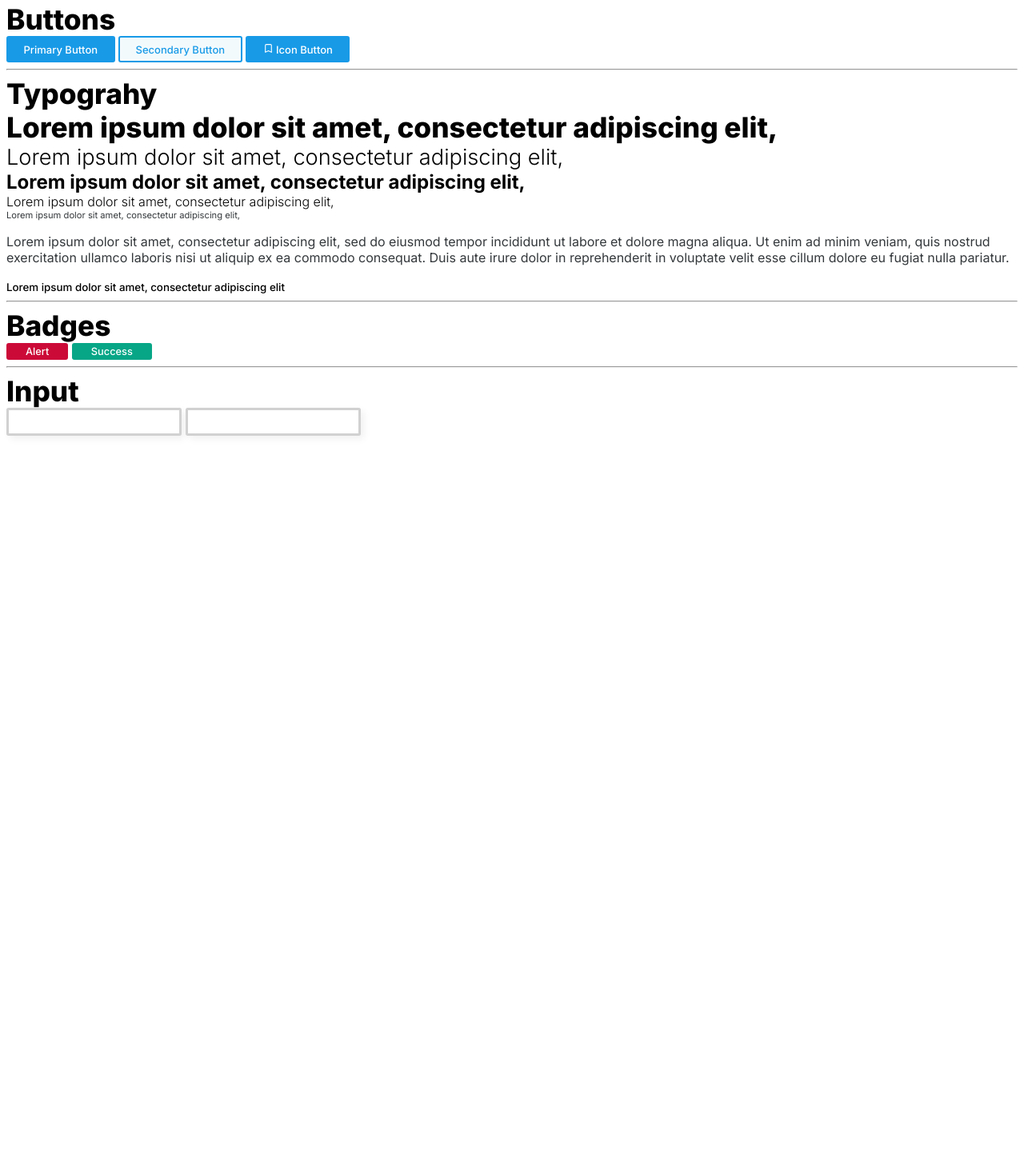
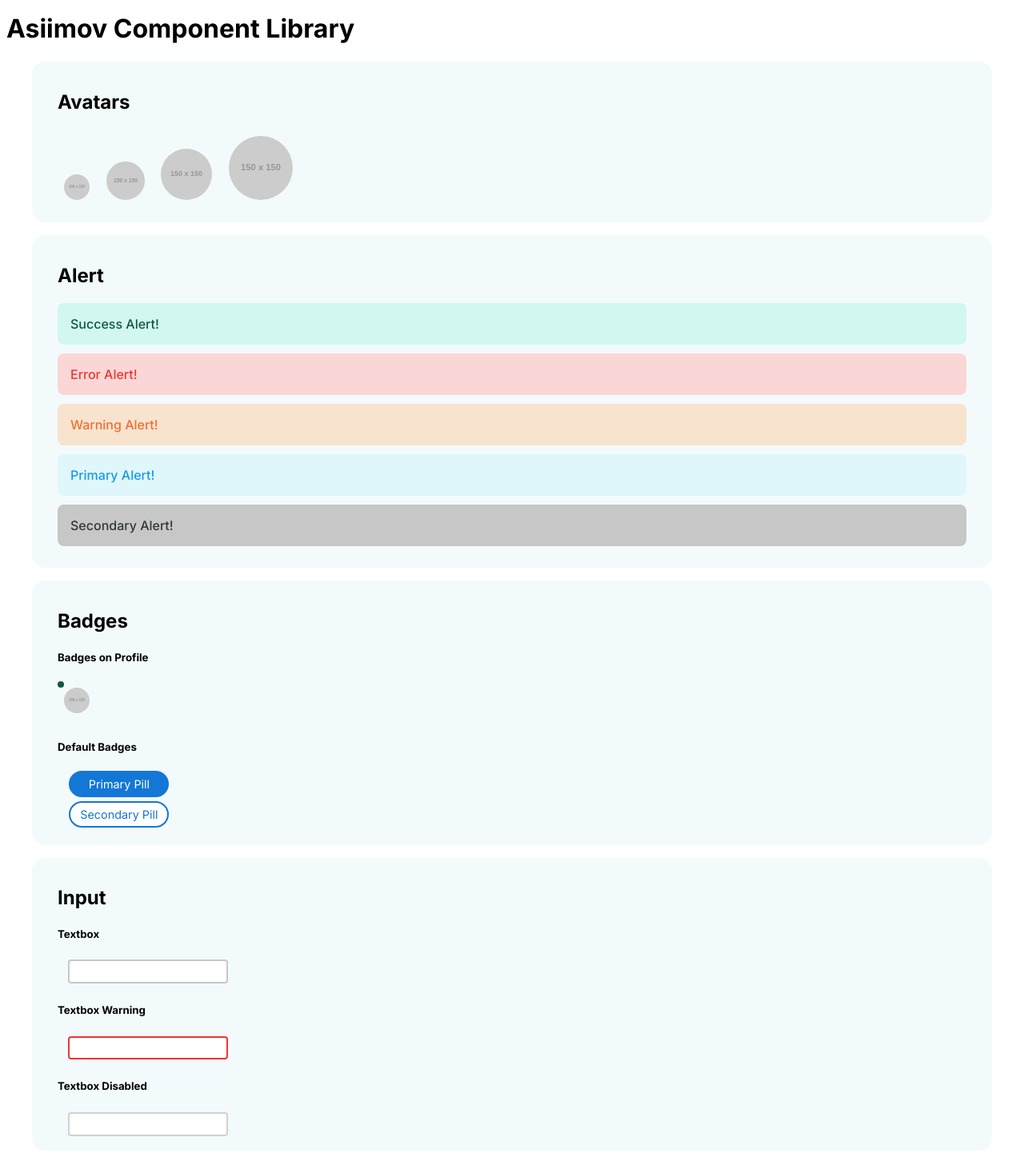
Before and after one commit to sushilburagute/asiimov-css-beta, a plain HTML site: page index.html in a window 1280 px wide. Shown: the part 5-1447 px from the top of the page at 80% size. Before the commit the page ends 800 px from the top, so only its background shows below. Drawn offline with Linux system fonts and the light colour scheme; placeholder pictures from the web are drawn by us.

Commit message:
Started from the ground up! [v0.2]

```diff
--- a/components/main.css
+++ b/components/main.css
@@ -1,19 +1,11 @@
 @import url("https://fonts.googleapis.com/css2?family=Inter:wght@100;200;300;400;500;600;700;800;900&display=swap");
-@import url("./button.css");
+/* @import url("./button.css");
 @import url("./typograhy.css");
 @import url("./badges.css");
-@import url("./input.css");
+@import url("./input.css"); */
 
 /* main css */
 :root {
-  --primary-color: #415a80;
-  --secondary-color: #d8e1f0;
-  --grey: #34383b;
-  --white: #fff;
-  --background: #f2f4f8;
-  --light-grey: #d7e2e9;
-  --alert-red: #cc0a38;
-  --alert-green: #07a687;
   --steel-blue-50: #f3fafc;
   --steel-blue-100: #dff7fa;
   --steel-blue-200: #b4ecf6;
@@ -24,7 +16,189 @@
   --steel-blue-700: #155eb2;
   --steel-blue-800: #154883;
   --steel-blue-900: #133a64;
-  /* steel: {
+  --primary-color: #415a80;
+  --secondary-color: #d8e1f0;
+  --grey: #34383b;
+  --white: #fff;
+  --background: #f2f4f8;
+  --light-grey: #d7e2e9;
+  --alert-red: #cc0a38;
+  --alert-green: #07a687;
+
+  margin: 0;
+  padding: 0;
+  font-family: "Inter", sans-serif;
+}
+
+.container {
+  padding: 1em 2em;
+  margin: 1em 2em;
+}
+
+.container-color {
+  background-color: var(--steel-blue-50);
+  /* border: solid 2px var(--steel-blue-400); */
+  border-radius: 1em;
+}
+
+/* AVATARS */
+
+.avatar-small {
+  width: 2em;
+  height: auto;
+  border-radius: 100em;
+  padding: 0.5em;
+}
+
+.avatar-medium {
+  width: 3em;
+  height: auto;
+  border-radius: 100em;
+  padding: 0.5em;
+}
+
+.avatar-large {
+  width: 4em;
+  height: auto;
+  border-radius: 100em;
+  padding: 0.5em;
+}
+
+.avatar-extra-large {
+  width: 5em;
+  height: auto;
+  border-radius: 100em;
+  padding: 0.5em;
+}
+
+/* ALERT */
+
+.alert-success {
+  margin: 0.7em 0em;
+  padding: 1em 1em;
+  background-color: #d1f7f0;
+  color: #11593b;
+  border-radius: 0.5em;
+  font-weight: 500;
+}
+
+.alert-error {
+  margin: 0.7em 0em;
+  padding: 1em 1em;
+  background-color: #fad7d6;
+  color: #f13531;
+  border-radius: 0.5em;
+  font-weight: 500;
+}
+
+.alert-warning {
+  margin: 0.7em 0em;
+  padding: 1em 1em;
+  background-color: #f8e3ce;
+  color: #ee7031;
+  border-radius: 0.5em;
+  font-weight: 500;
+}
+
+.alert-primary {
+  margin: 0.7em 0em;
+  padding: 1em 1em;
+  background-color: var(--steel-blue-100);
+  color: var(--steel-blue-500);
+  border-radius: 0.5em;
+  font-weight: 500;
+}
+
+.alert-secondary {
+  margin: 0.7em 0em;
+  padding: 1em 1em;
+  background-color: #c7c7c7;
+  color: #32383d;
+  border-radius: 0.5em;
+  font-weight: 500;
+}
+
+/* BADGES */
+
+.badge-avatar {
+  position: relative;
+}
+
+.badge-green {
+  position: absolute;
+  top: 0;
+  left: 0;
+  width: 0.5em;
+  height: 0.5em;
+  background-color: #11593b;
+  border-radius: 100em;
+}
+
+.badge-pill-primary {
+  background-color: var(--steel-blue-600);
+  color: var(--white);
+  margin: 0.2em 1em;
+  padding: 0.4em 0.7em;
+  width: 7em;
+  height: auto;
+  text-align: center;
+  border: solid 2px var(--steel-blue-600);
+  border-radius: 100em;
+  font-size: 0.9em;
+}
+
+.badge-pill-secondary {
+  background-color: var(--white);
+  color: var(--steel-blue-600);
+  margin: 0.4em 1em;
+  padding: 0.4em 0.7em;
+  width: 7em;
+  height: auto;
+  text-align: center;
+  border: solid 2px var(--steel-blue-600);
+  border-radius: 100em;
+  font-size: 0.9em;
+}
+
+/* Input */
+
+.textbox {
+  margin: 0.2em 1em;
+  padding: 0.4em 0.7em;
+  border: solid 2px #c7c7c7;
+  border-radius: 0.3em;
+  color: var(--grey);
+}
+
+.textbox:focus {
+  border: solid 2px var(--steel-blue-500);
+}
+
+.textbox-warning {
+  margin: 0.2em 1em;
+  padding: 0.4em 0.7em;
+  border: solid 2px #f13531;
+  border-radius: 0.3em;
+  color: var(--grey);
+}
+
+.textbox-warning:focus {
+  border: solid 2px var(--steel-blue-500);
+}
+
+.textbox-disabled {
+  margin: 0.2em 1em;
+  padding: 0.4em 0.7em;
+  border: solid 2px #d1d1d1;
+  border-radius: 0.3em;
+  pointer-events: none;
+}
+
+/* ==================================================== */
+
+/* TAILWIND CONFIG*/
+
+/* steel: {
   '50':  '#f3fafc',
   '100': '#dff7fa',
   '200': '#b4ecf6',
@@ -36,17 +210,3 @@
   '800': '#154883',
   '900': '#133a64',
 }, */
-
-  margin: 0;
-  padding: 0;
-  font-family: "Inter", sans-serif;
-}
-
-.alert-success {
-  width: 20em;
-  padding: 1em;
-  background-color: #48f3d19a;
-  color: var(--alert-green);
-}
-
-/* TAILWIND CONFIG*/
--- a/index.html
+++ b/index.html
@@ -8,89 +8,41 @@
     <title>Asiimov Component Library</title>
   </head>
   <body>
-    <!-- Buttons Section -->
-    <section>
-      <h1 class="hero-text">Buttons</h1>
-      <button class="primary-button">Primary Button</button>
-      <button class="secondary-button">Secondary Button</button>
-      <button class="icon-button">
-        <span
-          ><svg
-            xmlns="http://www.w3.org/2000/svg"
-            fill="none"
-            viewBox="0 0 24 24"
-            stroke="currentColor"
-          >
-            <path
-              stroke-linecap="round"
-              stroke-linejoin="round"
-              stroke-width="2"
-              d="M5 5a2 2 0 012-2h10a2 2 0 012 2v16l-7-3.5L5 21V5z"
-            />
-          </svg>
-
-          Icon Button
-        </span>
-      </button>
+    <h1>Asiimov Component Library</h1>
+    <section class="container container-color">
+      <h1>Avatars</h1>
+      <image class="avatar-small" src="https://via.placeholder.com/150" />
+      <image class="avatar-medium" src="https://via.placeholder.com/150" />
+      <image class="avatar-large" src="https://via.placeholder.com/150" />
+      <image class="avatar-extra-large" src="https://via.placeholder.com/150" />
     </section>
-    <hr />
-    <!-- Typograhy Section -->
-    <section>
-      <h1 class="hero-text">Typograhy</h1>
-      <h1 class="hero-text">
-        Lorem ipsum dolor sit amet, consectetur adipiscing elit,
-      </h1>
-      <h2 class="subhero-text">
-        Lorem ipsum dolor sit amet, consectetur adipiscing elit,
-      </h2>
-      <h4 class="title">
-        Lorem ipsum dolor sit amet, consectetur adipiscing elit,
-      </h4>
-      <h5 class="subheading">
-        Lorem ipsum dolor sit amet, consectetur adipiscing elit,
-      </h5>
-      <h6 class="grey-text">
-        Lorem ipsum dolor sit amet, consectetur adipiscing elit,
-      </h6>
-      <p class="paragrahy">
-        Lorem ipsum dolor sit amet, consectetur adipiscing elit, sed do eiusmod
-        tempor incididunt ut labore et dolore magna aliqua. Ut enim ad minim
-        veniam, quis nostrud exercitation ullamco laboris nisi ut aliquip ex ea
-        commodo consequat. Duis aute irure dolor in reprehenderit in voluptate
-        velit esse cillum dolore eu fugiat nulla pariatur.
-      </p>
-      <small class="small"
-        >Lorem ipsum dolor sit amet, consectetur adipiscing elit</small
-      >
+    <section class="container container-color">
+      <h1>Alert</h1>
+      <div class="alert-success">Success Alert!</div>
+      <div class="alert-error">Error Alert!</div>
+      <div class="alert-warning">Warning Alert!</div>
+      <div class="alert-primary">Primary Alert!</div>
+      <div class="alert-secondary">Secondary Alert!</div>
     </section>
-    <hr />
-    <!-- Badges Section -->
-    <section>
-      <h1 class="hero-text">Badges</h1>
-      <button class="alert-badge">Alert</button>
-      <button class="success-badge">Success</button>
+    <section class="container container-color">
+      <h1>Badges</h1>
+      <h5>Badges on Profile</h5>
+      <div class="badge-avatar">
+        <image class="avatar-small" src="https://via.placeholder.com/150" />
+        <div class="badge-green"></div>
+      </div>
+      <h5>Default Badges</h5>
+      <div class="badge-pill-primary">Primary Pill</div>
+      <div class="badge-pill-secondary">Secondary Pill</div>
     </section>
-    <hr />
-    <section>
-      <h1 class="hero-text">Input</h1>
-      <input class="input" type="text" />
-      <input class="input-locked" type="text" tabindex="-1" />
+    <section class="container container-color">
+      <h1>Input</h1>
+      <h5>Textbox</h5>
+      <input type="text" class="textbox" />
+      <h5>Textbox Warning</h5>
+      <input type="text" class="textbox-warning" />
+      <h5>Textbox Disabled</h5>
+      <input type="text" class="textbox-disabled" />
     </section>
-    <!-- <hr />
-    <section>
-      <h1 class="hero-text">Alerts</h1>
-      <div class="alert-success">
-        <h5 class="paragrahy">Successful Action!</h5>
-      </div>
-      <div class="alert-info">
-        <h5 class="subheading">There's a better way!</h5>
-      </div>
-      <div class="alert-warning">
-        <h5 class="subheading">Password should have atleast 2 numbers</h5>
-      </div>
-      <div class="alert-danger">
-        <h5 class="subheading">Are you sure want to delete?</h5>
-      </div>
-    </section> -->
   </body>
 </html>
```
